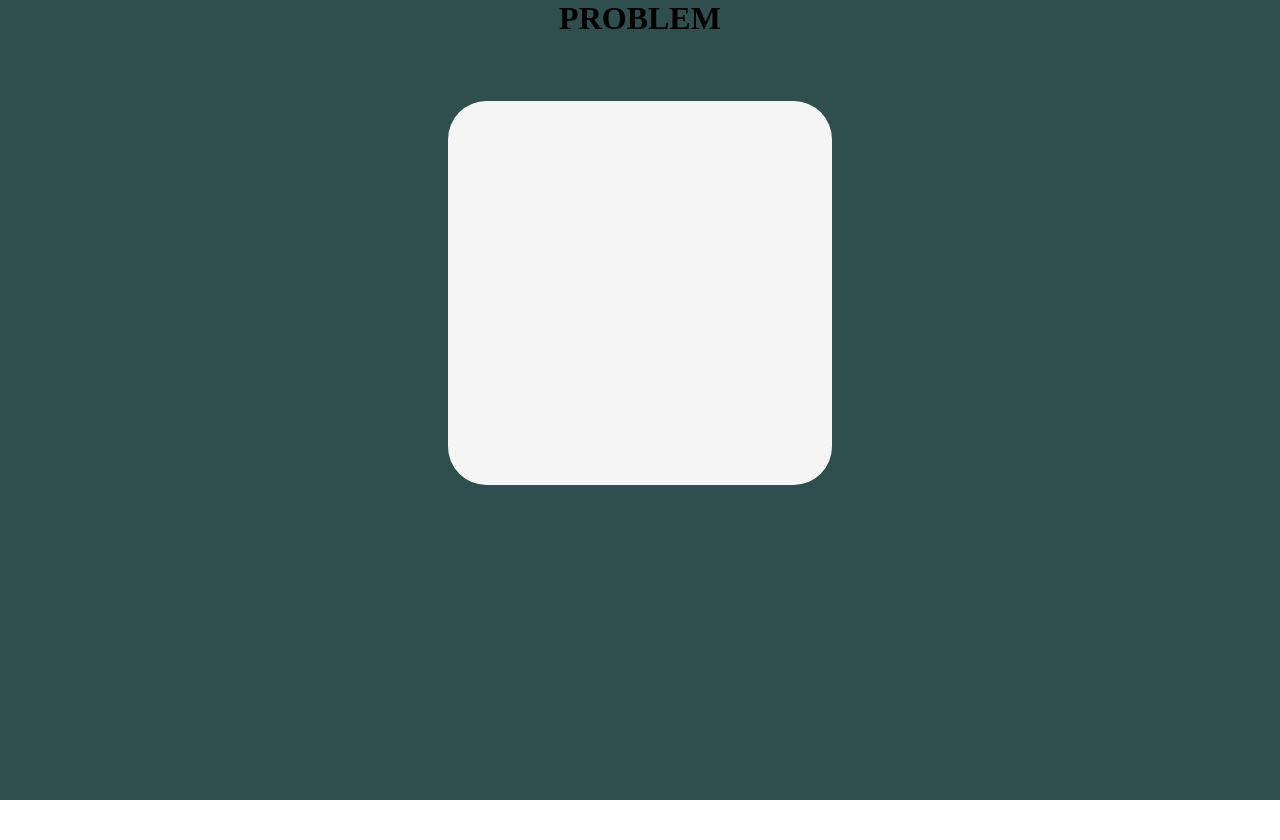
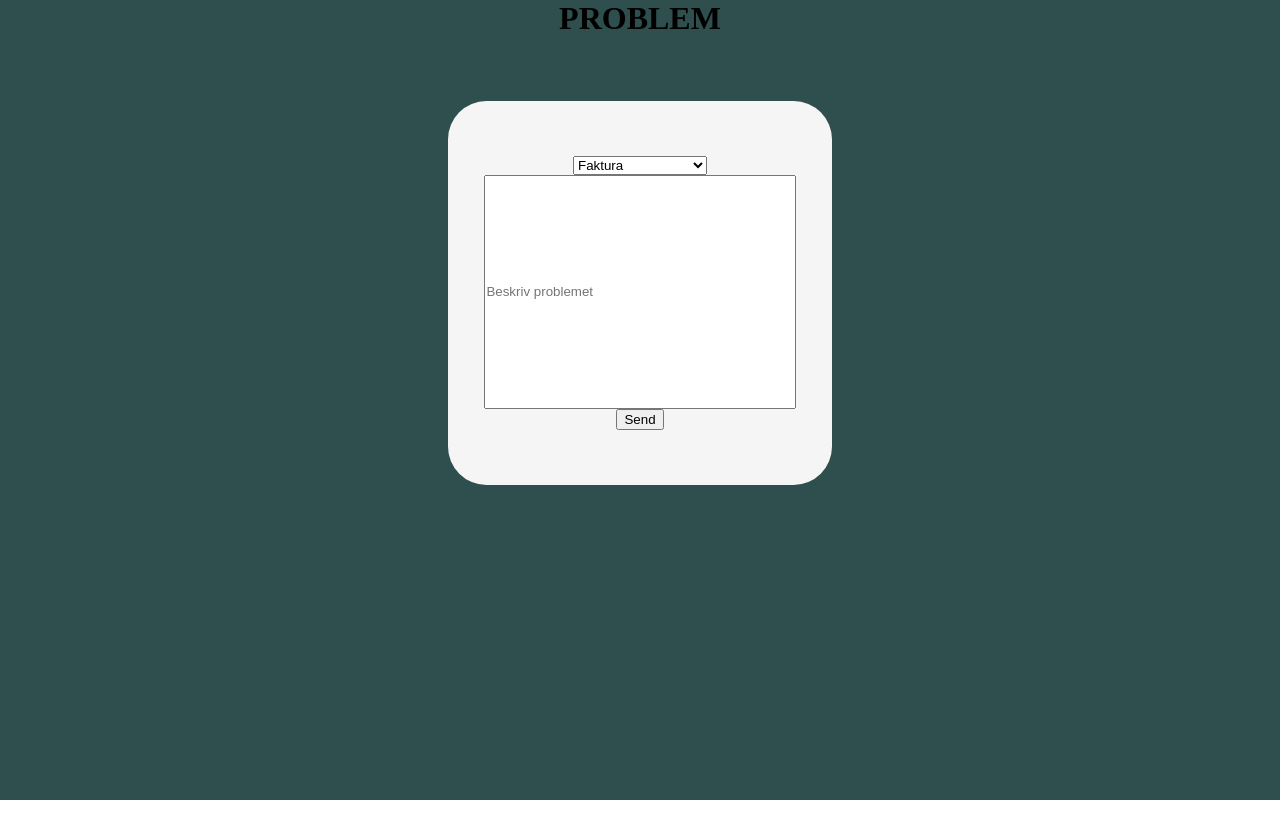
Before and after one commit to ErlendurPA/pr-veeksamen, a PHP site: page /ticket.php in a window 1280 px wide. Shown: the part 82-922 px from the top of the page. Run offline with PHP 8.4, Linux system fonts and the light colour scheme.

Commit message:
nye sider

```diff
--- a/public/style.css
+++ b/public/style.css
@@ -70,6 +70,18 @@ label {
   font-size: x-large;
 }
 
+.problem {
+  display: flex;
+  flex-direction: column;
+  align-items: start;
+  justify-content: start;
+  text-align: start;
+  width: 80%;
+  height: 60%;
+  margin: 0%;
+  padding: 0%;
+}
+
 footer {
   display: flex;
   flex-direction: row;
--- a/public/ticket.php
+++ b/public/ticket.php
@@ -2,13 +2,8 @@
 if (!isset($_SESSION)) {
     session_start();
 }
-include "../db_connect.php"; {
+include "ticket_function.php"; {
 ?>
-    <!--
-    //|||||||||||||||||||||||||||||||||||||||||||||||||||||||||||||||
-    //|||||| Login form, selve funksjonene skjer i login.php ||||||||
-    //|||||||||||||||||||||||||||||||||||||||||||||||||||||||||||||||
-    -->
     <!DOCTYPE html>
     <html>
 
@@ -26,8 +21,14 @@ include "../db_connect.php"; {
         <div class="bakgrunn">
             <h1>PROBLEM
             </h1>
-            <form class="loginForm" action="login.php" method="post">
-
+            <form class="loginForm" action="ticket_function.php" method="post">
+                <select class="kategori" name="kategori">
+                    <option value="faktura">Faktura</option>
+                    <option value="vedlikehold">Vedlikehold</option>
+                    <option value="programvarelisens">Programvarelisens</option>
+                </select>
+                <input class="problem" type="text" maxlength="255" name="problem" placeholder="Beskriv problemet">
+                <button type="submit">Send</button>
             </form>
         </div>
         <footer></footer>
--- /dev/null
+++ b/public/ticket_function.php
@@ -0,0 +1,23 @@
+<?php
+
+// Process register form
+
+include '../db_connect.php';
+
+// Validate user input and insert into database
+
+if ($_SERVER["REQUEST_METHOD"] == "POST") {
+    $bruker_id = $_SESSION['id'];
+    $kategori = $_POST['kategori'];
+    $problem = $_POST['problem'];
+
+    $sql = "INSERT INTO ticket (bruker_id, kategori, beskrivelse) VALUES ('$bruker_id', '$kategori', '$beskrivelse')";
+
+    if ($conn->query($sql) === TRUE) {
+        header("Location: tracking.php");
+    } else {
+        echo "Error: " . $sql . "<br>" . $conn->error;
+    }
+}
+
+$conn->close();
```
Also changed, not shown: public/tracking.php (added, +33 -0 lines), public/tracking_function.php (added), 2 other files.
